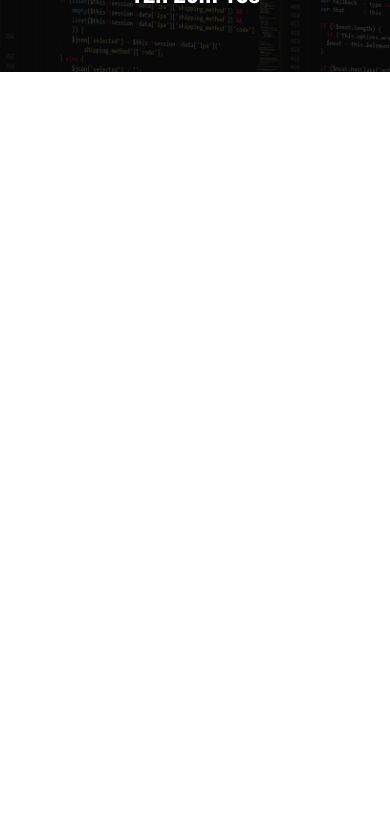
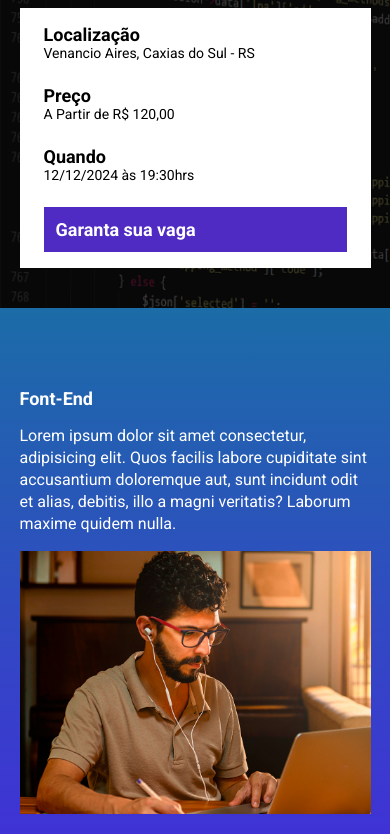
Before and after one commit to Phillipe-Hugo/ebac_tech_talks, a website built with Parcel: page src/index.html in a window 390 px wide. Shown: the part 168-1002 px from the top of the page. Before the commit the page ends 844 px from the top, so only its background shows below. Built offline with nearby package versions, Linux system fonts and the light colour scheme.

Commit message:
construção do temporizador

```diff
--- a/src/index.html
+++ b/src/index.html
@@ -9,16 +9,84 @@
     <link rel="preconnect" href="https://fonts.gstatic.com" crossorigin>
     <link href="https://fonts.googleapis.com/css2?family=Roboto:wght@400;700;900&display=swap" rel="stylesheet">
     <link rel="stylesheet" href="styles/main.scss">
+    <link rel="stylesheet" href="https://unpkg.com/aos@next/dist/aos.css" />
 </head>
 <body>
    <header class="hero">
     <div class="container">
         <img class="hero__logo" src="./images/logo.png" alt="Ebac logo">
         <p class="hero__text">
-            O maior evento  de tecnologia da América Latina começa em 10d 12h 20m 15s
+            O maior evento  de tecnologia da América Latina começa em <span id="contador"></span>
         </p>
+        <div class="infos-bar">
+            <ul class="infos-bar__infos">
+                <li class="infos-bar__infos__item">
+                    <b>Localização</b>
+                    Venancio Aires, Caxias do Sul - RS
+                </li>
+                <li class="infos-bar__infos__item">
+                    <b>Preço</b>
+                    A Partir de R$ 120,00
+                </li>
+                <li class="infos-bar__infos__item">
+                    <b>Quando</b>
+                    12/12/2024  às 19:30hrs
+                </li>
+            </ul>
+            <a class="button button--primary" href="#">Garanta sua vaga</a>
+        </div>
     </div>
    </header>
+
+   <section class="event event--frontend" >
+    <div class="container" data-aos="fade-right">
+        <div class="event__details">
+                <h2 class="event__details__title">Font-End</h2>
+                <p class="event__details__description">
+                    Lorem ipsum dolor sit amet consectetur, adipisicing elit. Quos facilis labore cupiditate sint accusantium doloremque aut, sunt incidunt odit et alias, debitis, illo a magni veritatis? Laborum maxime quidem nulla.
+                </p>
+        </div>
+            <img class="event__image" src="./images/frontend.png" alt="Font-End">
+    </div>
+   </section>
+
+   <section class="event event--ux-ui event--image-left" >
+    <div class="container" data-aos="fade-left">
+        <div class="event__details">
+                <h2 class="event__details__title">UX e UI Designer</h2>
+                <p class="event__details__description">
+                    Lorem ipsum dolor sit amet consectetur, adipisicing elit. Quos facilis labore cupiditate sint accusantium doloremque aut, sunt incidunt odit et alias, debitis, illo a magni veritatis? Laborum maxime quidem nulla.
+                </p>
+        </div>
+            <img class="event__image" src="./images/frontend.png" alt="Font-End">
+    </div>
+   </section>
+
+   <section class="event event--data-science">
+    <div class="container" data-aos="fade-right">
+        <div class="event__details">
+                <h2 class="event__details__title">Data Science</h2>
+                <p class="event__details__description">
+                    Lorem ipsum dolor sit amet consectetur, adipisicing elit. Quos facilis labore cupiditate sint accusantium doloremque aut, sunt incidunt odit et alias, debitis, illo a magni veritatis? Laborum maxime quidem nulla.
+                </p>
+        </div>
+            <img class="event__image" src="./images/frontend.png" alt="Font-End">
+    </div>
+   </section>
+
+   <section class="event event--backend event--image-left">
+    <div class="container" data-aos="fade-left">
+        <div class="event__details">
+                <h2 class="event__details__title">Backend</h2>
+                <p class="event__details__description">
+                    Lorem ipsum dolor sit amet consectetur, adipisicing elit. Quos facilis labore cupiditate sint accusantium doloremque aut, sunt incidunt odit et alias, debitis, illo a magni veritatis? Laborum maxime quidem nulla.
+                </p>
+        </div>
+            <img class="event__image" src="./images/frontend.png" alt="Font-End">
+    </div>
+   </section>
+
+    <script src="https://unpkg.com/aos@next/dist/aos.js"></script>
     <script src="./scripts/main.js"></script>
 </body>
 </html>
--- a/src/scripts/main.js
+++ b/src/scripts/main.js
@@ -1 +1 @@
-console.log('oi phillipe');
+AOS.init();
--- /dev/null
+++ b/src/styles/_event.scss
@@ -0,0 +1,65 @@
+.event {
+    padding: 80px 0;
+
+    &--frontend{
+    background-image: linear-gradient(#1b6ca7, #442bdb);
+    }
+
+    &--ux-ui{
+    background-image: linear-gradient(#442bdb, #89223b);
+    }
+
+    &--data-science{
+    background-image: linear-gradient(#89223b, #9c791d);
+    }
+
+    &--backend{
+    background-image: linear-gradient(#9c791d, #89223b);
+    }
+
+    &--image-left {
+        .container{
+            flex-direction: row-reverse;
+        }
+    }
+
+    .container {
+        display: flex;
+        gap: 40px;
+    }
+
+    &__image {
+        max-width: 360px;
+    }
+
+    &__details {
+        &__title {
+            font-size: 18px;
+            font-weight: bold;
+            margin-bottom: 16px;
+
+
+        }
+
+        &__description {
+            line-height: 22px;
+        }
+    }
+
+    @media (max-width: 640px) {
+
+        .container {
+            display: block;
+        }
+
+        &__image {
+            width: 100%;
+        }
+
+        &__details {
+            margin-right: 0;
+            margin-bottom: 16px;
+
+        }
+    }
+}
--- /dev/null
+++ b/src/styles/components/_buttons.scss
@@ -0,0 +1,25 @@
+.button {
+    padding: 12px;
+    font-size: 18px;
+    font-weight: bold;
+    text-decoration: none;
+    text-align: center;
+    white-space:  nowrap;
+
+    &--primary {
+        color: #fff;
+        background-color: #4f2ac3;
+    }
+
+    @media (max-width: 640px) {
+        display: flex;
+        width: 100%;
+        align-items: center;
+
+    }
+
+    @media (max-width: 1024px) {
+        display: flex;
+        align-items: center;
+    }
+}
--- /dev/null
+++ b/src/styles/components/_infos_bar.scss
@@ -0,0 +1,41 @@
+.infos-bar {
+    padding: 16px 24px;
+    background-color: #fff;
+    display: flex;
+    justify-content: space-between;
+
+    &__infos {
+        display:flex;
+        gap: 40px;
+
+        &__item {
+            font-size: 14px;
+            color: #000;
+
+            b {
+                color: #000;
+                font-size: 18px;
+                display: block;
+            }
+        }
+    }
+
+    @media (max-width: 640px) {
+        display: block;
+
+        &__infos {
+            display: block;
+
+            &__item {
+                margin-bottom: 24px;
+            }
+        }
+    }
+
+    @media (max-width: 1024px) {
+
+        &__infos {
+            gap: 16px;
+        }
+    }
+}
--- a/src/styles/main.scss
+++ b/src/styles/main.scss
@@ -1,4 +1,7 @@
 @use 'hero';
+@use 'components/infos_bar';
+@use 'components/buttons';
+@use 'event';
 
 *{
     margin: 0;
@@ -6,6 +9,7 @@
     box-sizing: border-box;
     font-family: Roboto, sans-serif;
     color: #fff;
+    list-style: none;
 }
 
 .container {
```
Also changed, not shown: src/styles/variables.scss (added).
